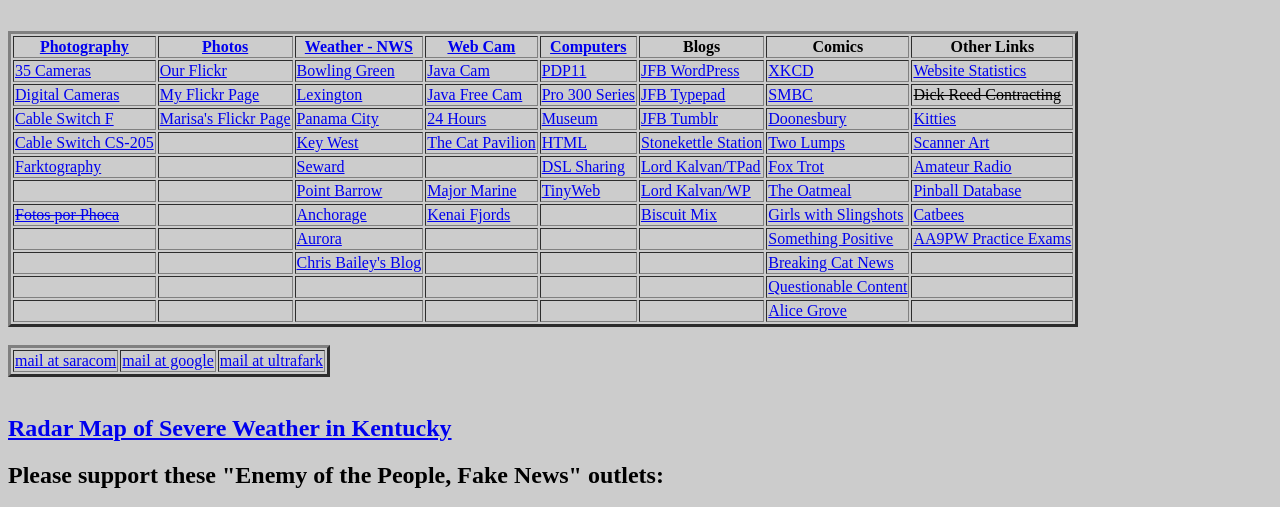
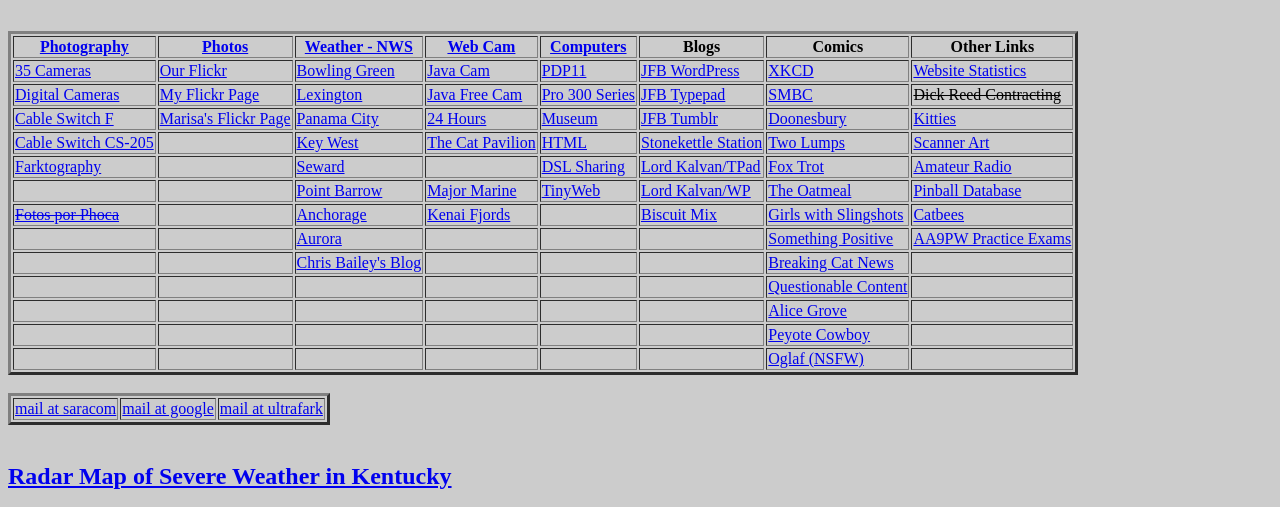
Before and after one commit to saracommunications/home, a plain HTML site: page index.html in a window 1280 px wide. Shown: the part 193-700 px from the top of the page. Drawn offline with Linux system fonts and the light colour scheme.

Commit message:
Update index.html

```diff
--- a/index.html
+++ b/index.html
@@ -184,36 +184,36 @@
 	   </tr><!-- Row 7 -->
 
 	   <tr><!-- Row 8 -->
-		<!-- Col 1 --><td><a href="http://www.saracom.com/"><strike>Fotos por Phoca</strike></a>					</td><!-- Col 1 -->
-		<!-- Col 2 --><td><a href="http://www.saracom.com/"></a>										</td><!-- Col 2 -->
+		<!-- Col 1 --><td><a href="http://www.saracom.com/"><strike>Fotos por Phoca</strike></a>				</td><!-- Col 1 -->
+		<!-- Col 2 --><td><a href="http://www.saracom.com/"></a>								</td><!-- Col 2 -->
 		<!-- Col 3 --><td><a href="http://forecast.weather.gov/MapClick.php?lat=61.21805&amp;lon=-149.90027">Anchorage</a>	</td><!-- Col 3 -->
-		<!-- Col 4 --><td><a href="http://www.kenaifjords.com/experience/kenai-fjords-tours-webcam/">Kenai Fjords</a>	</td><!-- Col 4 -->
-		<!-- Col 5 --><td><a href="http://www.saracom.com/"></a>        									</td><!-- Col 5 -->
-		<!-- Col 6 --><td><a href="http://biscuitmix.blogspot.com/">Biscuit Mix</a>					</td><!-- Col 6 -->
-		<!-- Col 7 --><td><a href="http://www.girlswithslingshots.com/">Girls with Slingshots				</a></td><!-- Col 7 -->
-		<!-- Col 8 --><td><a href="http://www.catbees.com/">Catbees</a>       						</td><!-- Col 8 -->
+		<!-- Col 4 --><td><a href="http://www.kenaifjords.com/experience/kenai-fjords-tours-webcam/">Kenai Fjords</a>		</td><!-- Col 4 -->
+		<!-- Col 5 --><td><a href="http://www.saracom.com/"></a>        							</td><!-- Col 5 -->
+		<!-- Col 6 --><td><a href="http://biscuitmix.blogspot.com/">Biscuit Mix</a>						</td><!-- Col 6 -->
+		<!-- Col 7 --><td><a href="http://www.girlswithslingshots.com/">Girls with Slingshots</a>				</td><!-- Col 7 -->
+		<!-- Col 8 --><td><a href="http://www.catbees.com/">Catbees</a>       							</td><!-- Col 8 -->
 	   </tr><!-- Row 8 -->
 
 	   <tr><!-- Row 9 -->
 		<!-- Col 1 --><td><a href="http://www.saracom.com/"></a>								</td><!-- Col 1 -->
 		<!-- Col 2 --><td><a href="http://www.saracom.com/"></a>								</td><!-- Col 2 -->
-		<!-- Col 3 --><td><a href="http://www.gi.alaska.edu/AuroraForecast">Aurora</a>		 	</td><!-- Col 3 -->
+		<!-- Col 3 --><td><a href="http://www.gi.alaska.edu/AuroraForecast">Aurora</a>		 				</td><!-- Col 3 -->
 		<!-- Col 4 --><td><a href="http://www.saracom.com/"></a>								</td><!-- Col 4 -->
 		<!-- Col 5 --><td><a href="http://www.saracom.com/"></a>        							</td><!-- Col 5 -->
 		<!-- Col 6 --><td><a href="http://www.saracom.com/"></a>								</td><!-- Col 6 -->
-		<!-- Col 7 --><td><a href="http://www.somethingpositive.net/">Something Positive		</a></td><!-- Col 7 -->
-		<!-- Col 8 --><td><a href="http://aa9pw.com/">AA9PW Practice Exams</a>       							</td><!-- Col 8 -->
+		<!-- Col 7 --><td><a href="http://www.somethingpositive.net/">Something Positive</a>					</td><!-- Col 7 -->
+		<!-- Col 8 --><td><a href="http://aa9pw.com/">AA9PW Practice Exams</a>       						</td><!-- Col 8 -->
 	   </tr><!-- Row 9 -->
 
  	   <tr><!-- Row 10 -->
 		<!-- Col 1 --><td><a href="http://www.saracom.com/"></a>								</td><!-- Col 1 -->
 		<!-- Col 2 --><td><a href="http://www.saracom.com/"></a>								</td><!-- Col 2 -->
-		<!-- Col 3 --><td><a href="https://kyweathercenter.com/">Chris Bailey's Blog</a>		</td><!-- Col 3 -->
+		<!-- Col 3 --><td><a href="https://kyweathercenter.com/">Chris Bailey's Blog</a>					</td><!-- Col 3 -->
 		<!-- Col 4 --><td><a href="http://www.saracom.com/"></a>								</td><!-- Col 4 -->
 		<!-- Col 5 --><td><a href="http://www.saracom.com/"></a>        							</td><!-- Col 5 -->
 		<!-- Col 6 --><td><a href="http://www.saracom.com/"></a>								</td><!-- Col 6 -->
-		<!-- Col 7 --><td><a href="http://www.breakingcatnews.com/">Breaking Cat News			</a></td><!-- Col 7 -->
-		<!-- Col 8 --><td><a href="http://www.saracom.com/"></a>       							</td><!-- Col 8 -->
+		<!-- Col 7 --><td><a href="http://www.breakingcatnews.com/">Breaking Cat News</a>					</td><!-- Col 7 -->
+		<!-- Col 8 --><td><a href="http://www.saracom.com/"></a>       								</td><!-- Col 8 -->
 	   </tr><!-- Row 10 -->
 
 	   <tr><!-- Row 11 -->
@@ -223,8 +223,8 @@
 		<!-- Col 4 --><td><a href="http://www.saracom.com/"></a>								</td><!-- Col 4 -->
 		<!-- Col 5 --><td><a href="http://www.saracom.com/"></a>        							</td><!-- Col 5 -->
 		<!-- Col 6 --><td><a href="http://www.saracom.com/"></a>								</td><!-- Col 6 -->
-		<!-- Col 7 --><td><a href="http://www.questionablecontent.net/">Questionable Content</a>	</td><!-- Col 7 -->
-		<!-- Col 8 --><td><a href="http://www.saracom.com/"></a>       							</td><!-- Col 8 -->
+		<!-- Col 7 --><td><a href="http://www.questionablecontent.net/">Questionable Content</a>				</td><!-- Col 7 -->
+		<!-- Col 8 --><td><a href="http://www.saracom.com/"></a>       								</td><!-- Col 8 -->
 	   </tr><!-- Row 11 -->
 
 	   <tr><!-- Row 12 -->
@@ -234,9 +234,31 @@
 		<!-- Col 4 --><td><a href="http://www.saracom.com/"></a>								</td><!-- Col 4 -->
 		<!-- Col 5 --><td><a href="http://www.saracom.com/"></a>        							</td><!-- Col 5 -->
 		<!-- Col 6 --><td><a href="http://www.saracom.com/"></a>								</td><!-- Col 6 -->
-		<!-- Col 7 --><td><a href="http://www.alicegrove.com/">Alice Grove</a>  			</td><!-- Col 7 -->
-		<!-- Col 8 --><td><a href="http://www.saracom.com/"></a>       							</td><!-- Col 8 -->
+		<!-- Col 7 --><td><a href="http://www.alicegrove.com/">Alice Grove</a>  						</td><!-- Col 7 -->
+		<!-- Col 8 --><td><a href="http://www.saracom.com/"></a>       								</td><!-- Col 8 -->
 	   </tr><!-- Row 12 -->
+
+	   <tr><!-- Row 13 -->
+		<!-- Col 1 --><td><a href="http://www.saracom.com/"></a>								</td><!-- Col 1 -->
+		<!-- Col 2 --><td><a href="http://www.saracom.com/"></a>								</td><!-- Col 2 -->
+		<!-- Col 3 --><td><a href="http://www.saracom.com/"></a>	 							</td><!-- Col 3 -->
+		<!-- Col 4 --><td><a href="http://www.saracom.com/"></a>								</td><!-- Col 4 -->
+		<!-- Col 5 --><td><a href="http://www.saracom.com/"></a>        							</td><!-- Col 5 -->
+		<!-- Col 6 --><td><a href="http://www.saracom.com/"></a>								</td><!-- Col 6 -->
+		<!-- Col 7 --><td><a href="https://peyotecowboy.net/">Peyote Cowboy</a>  						</td><!-- Col 7 -->
+		<!-- Col 8 --><td><a href="http://www.saracom.com/"></a>       								</td><!-- Col 8 -->
+	   </tr><!-- Row 13 -->
+
+	   <tr><!-- Row 14 -->
+		<!-- Col 1 --><td><a href="http://www.saracom.com/"></a>								</td><!-- Col 1 -->
+		<!-- Col 2 --><td><a href="http://www.saracom.com/"></a>								</td><!-- Col 2 -->
+		<!-- Col 3 --><td><a href="http://www.saracom.com/"></a>	 							</td><!-- Col 3 -->
+		<!-- Col 4 --><td><a href="http://www.saracom.com/"></a>								</td><!-- Col 4 -->
+		<!-- Col 5 --><td><a href="http://www.saracom.com/"></a>        							</td><!-- Col 5 -->
+		<!-- Col 6 --><td><a href="http://www.saracom.com/"></a>								</td><!-- Col 6 -->
+		<!-- Col 7 --><td><a href="https://www.oglaf.com/">Oglaf (NSFW)</a>  		  	                      		</td><!-- Col 7 -->
+		<!-- Col 8 --><td><a href="http://www.saracom.com/"></a>       								</td><!-- Col 8 -->
+	   </tr><!-- Row 14 -->
 
 	   </tbody></table>
 <br>
```
